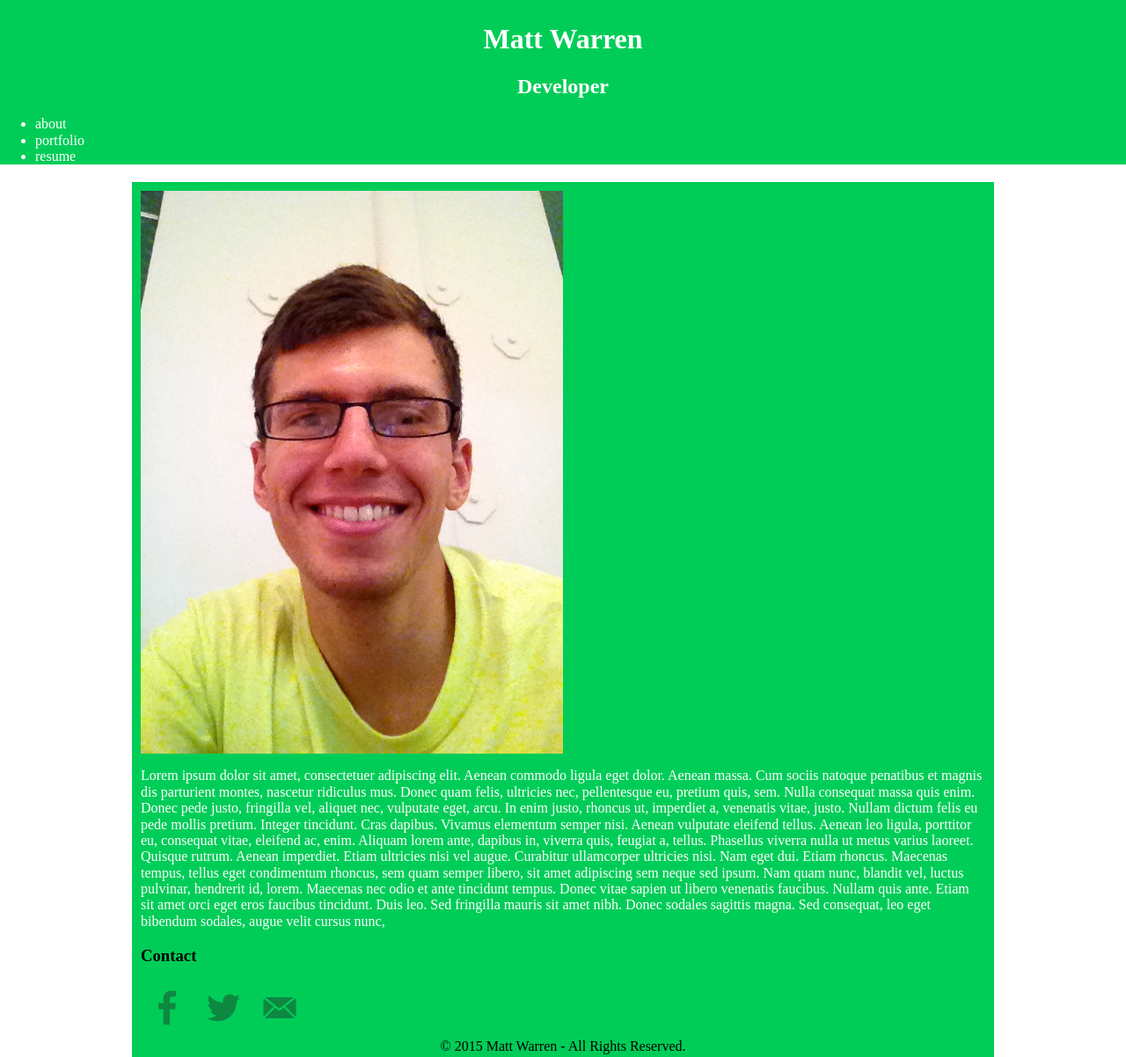
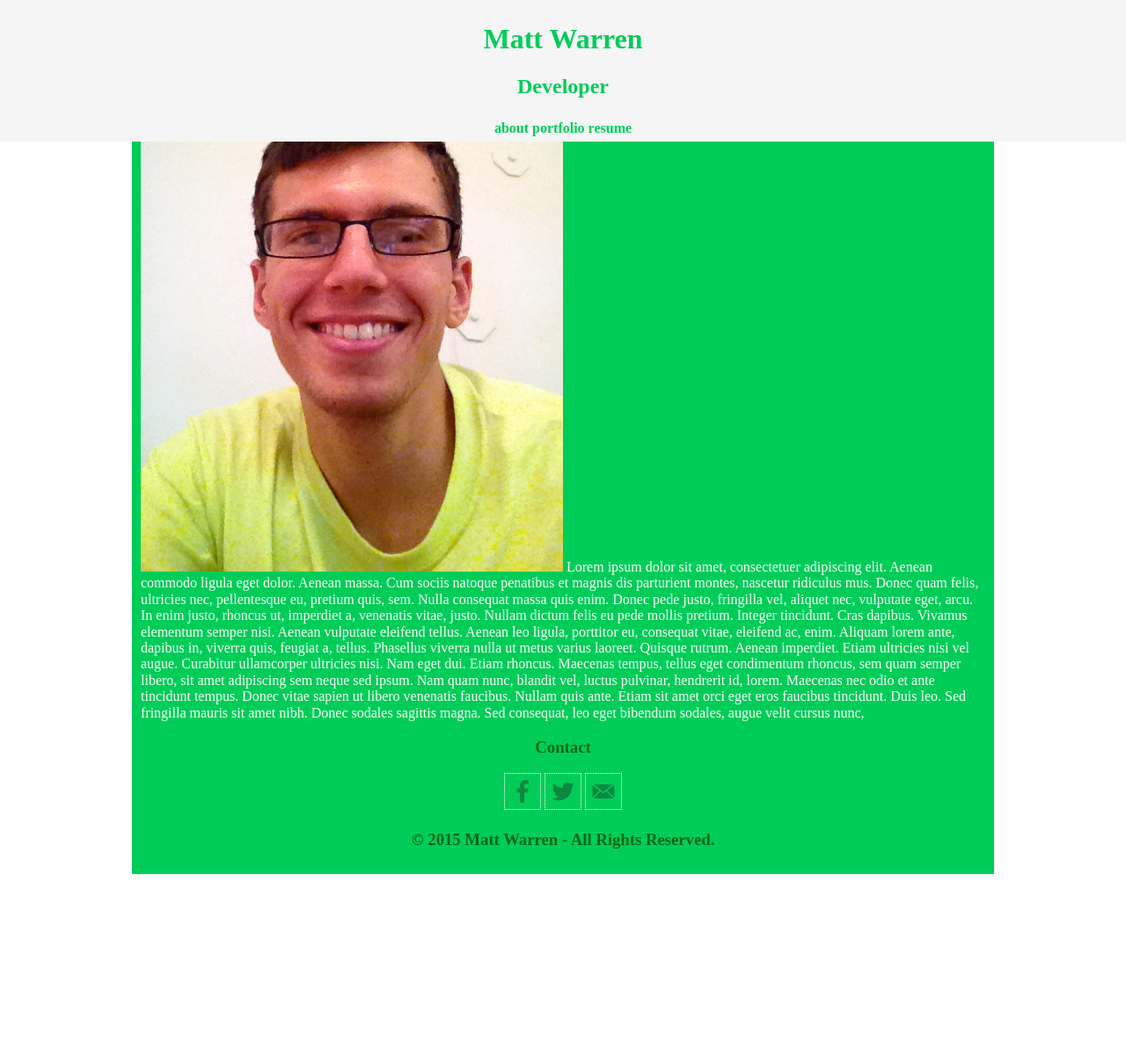
Before and after one commit to MattWarren10/personal-website, a plain HTML site: page index.html in a window 1280 px wide. Shown: the top 1202 px of the page at 88% size. After the commit the page ends 994 px from the top, so only its background shows below. Drawn offline with nearby package versions, Linux system fonts and the light colour scheme.

Commit message:
change header and footer colors

```diff
--- a/css/main.css
+++ b/css/main.css
@@ -1,31 +1,33 @@
 /*////////GENERAL////////*/
+h1 {
 
-/*////////GENERAL////////*/
-header {
-  background: #00cd58;
-  color: #fff;
-  margin: 0 0 20px 0;
-  padding: 5px 0 0 0;
-  width: 100%;
+}
+
+h2 {
+  color: #00CD58;
+
+}
+
+h3 {
+  color: #00661a;
+
 }
 
 a {
   text-decoration: none;
-  color:#fff;
+  color:#00CD58;
 }
 
 a:hover {
   color:#00661a;
 }
 
-a#logo{
-  text-align: center;
-  margin: 0;
-
+p {
+  color:#fff;
 }
 
-p {
-  color:#fff;
+img {
+  max-width: 100%;
 }
 
 #wrapper {
@@ -35,12 +37,61 @@ p {
   padding: 10px;
 }
 
-img {
-  max-width: 100%;
+/*////////HEADING////////*/
+header {
+  background: #f5f5f5;
+  margin: 0 0 20px 0;
+  padding: 5px 0 0 0;
+  width: 100%;
+  position: fixed;
 }
 
+a#logo{
+  text-align: center;
+  margin: 0;
+
+}
+
+/*////////NAVIGATION////////*/
+nav {
+  text-align: center;
+  padding: 5px;
+  margin: 10px 0 0;
+}
+
+nav ul {
+  list-style: none;
+  margin: 0;
+  padding: 0;
+}
+
+nav li {
+  display: inline-block;
+}
+
+nav a {
+  font-weight: 800;
+}
+
+/*////////ABOUT////////*/
+p.about {
+  display: inline;
+}
+/*////////FOOTER////////*/
 footer {
   text-align: center;
+
+}
+
+#contact {
+  text-align: center;
+}
+
+.social-icon {
+  width: 40px;
+  height: 40px;
+  margin: 0 auto;
+  border: 1px white dotted;
 }
 
 /*////////PAGE:PORTFOLIO////////*/
--- a/index.html
+++ b/index.html
@@ -31,25 +31,24 @@
       <div>
         <img src="images/about-img.jpg">
 
-        <p>Lorem ipsum dolor sit amet, consectetuer adipiscing elit. Aenean commodo ligula eget dolor. Aenean massa. Cum sociis natoque penatibus et magnis dis parturient montes, nascetur ridiculus mus. Donec quam felis, ultricies nec, pellentesque eu, pretium quis, sem. Nulla consequat massa quis enim. Donec pede justo, fringilla vel, aliquet nec, vulputate eget, arcu. In enim justo, rhoncus ut, imperdiet a, venenatis vitae, justo. Nullam dictum felis eu pede mollis pretium. Integer tincidunt. Cras dapibus. Vivamus elementum semper nisi. Aenean vulputate eleifend tellus. Aenean leo ligula, porttitor eu, consequat vitae, eleifend ac, enim. Aliquam lorem ante, dapibus in, viverra quis, feugiat a, tellus. Phasellus viverra nulla ut metus varius laoreet. Quisque rutrum. Aenean imperdiet. Etiam ultricies nisi vel augue. Curabitur ullamcorper ultricies nisi. Nam eget dui. Etiam rhoncus. Maecenas tempus, tellus eget condimentum rhoncus, sem quam semper libero, sit amet adipiscing sem neque sed ipsum. Nam quam nunc, blandit vel, luctus pulvinar, hendrerit id, lorem. Maecenas nec odio et ante tincidunt tempus. Donec vitae sapien ut libero venenatis faucibus. Nullam quis ante. Etiam sit amet orci eget eros faucibus tincidunt. Duis leo. Sed fringilla mauris sit amet nibh. Donec sodales sagittis magna. Sed consequat, leo eget bibendum sodales, augue velit cursus nunc,
+        <p class="about">Lorem ipsum dolor sit amet, consectetuer adipiscing elit. Aenean commodo ligula eget dolor. Aenean massa. Cum sociis natoque penatibus et magnis dis parturient montes, nascetur ridiculus mus. Donec quam felis, ultricies nec, pellentesque eu, pretium quis, sem. Nulla consequat massa quis enim. Donec pede justo, fringilla vel, aliquet nec, vulputate eget, arcu. In enim justo, rhoncus ut, imperdiet a, venenatis vitae, justo. Nullam dictum felis eu pede mollis pretium. Integer tincidunt. Cras dapibus. Vivamus elementum semper nisi. Aenean vulputate eleifend tellus. Aenean leo ligula, porttitor eu, consequat vitae, eleifend ac, enim. Aliquam lorem ante, dapibus in, viverra quis, feugiat a, tellus. Phasellus viverra nulla ut metus varius laoreet. Quisque rutrum. Aenean imperdiet. Etiam ultricies nisi vel augue. Curabitur ullamcorper ultricies nisi. Nam eget dui. Etiam rhoncus. Maecenas tempus, tellus eget condimentum rhoncus, sem quam semper libero, sit amet adipiscing sem neque sed ipsum. Nam quam nunc, blandit vel, luctus pulvinar, hendrerit id, lorem. Maecenas nec odio et ante tincidunt tempus. Donec vitae sapien ut libero venenatis faucibus. Nullam quis ante. Etiam sit amet orci eget eros faucibus tincidunt. Duis leo. Sed fringilla mauris sit amet nibh. Donec sodales sagittis magna. Sed consequat, leo eget bibendum sodales, augue velit cursus nunc,
         </p>
       </div>
     </section>
 
     <section>
-      <div>
+      <div id="contact">
         <h3>Contact</h3>
-      </div>
-
-      <div>
-        <a href="https://facebook.com/mattwarren.indiana"><img src="images/facebook.png" alt="Facebook"></a>
-        <a href="https://twitter.com/webdevmattw"><img src="images/twitter.png" alt="Twitter"></a>
-        <a href="mailto:mwarren@harding.edu"><img src="images/mail.png" title="mwarren@harding.edu" align="email"></a>
+        <a href="https://facebook.com/mattwarren.indiana"><img src="images/facebook.png" alt="Facebook" class="social-icon"></a>
+        <a href="https://twitter.com/webdevmattw"><img src="images/twitter.png" alt="Twitter" class="social-icon"></a>
+        <a href="mailto:mwarren@harding.edu"><img src="images/mail.png" title="mwarren@harding.edu" align="email" class="social-icon"></a>
       </div>
     </section>
 
     <footer>
-      <div>&copy; 2015 Matt Warren - All Rights Reserved.</div>
+      <div>
+        <h3>&copy; 2015 Matt Warren - All Rights Reserved.</h3>
+      </div>
     </footer>
   <div>
 </body>
```
